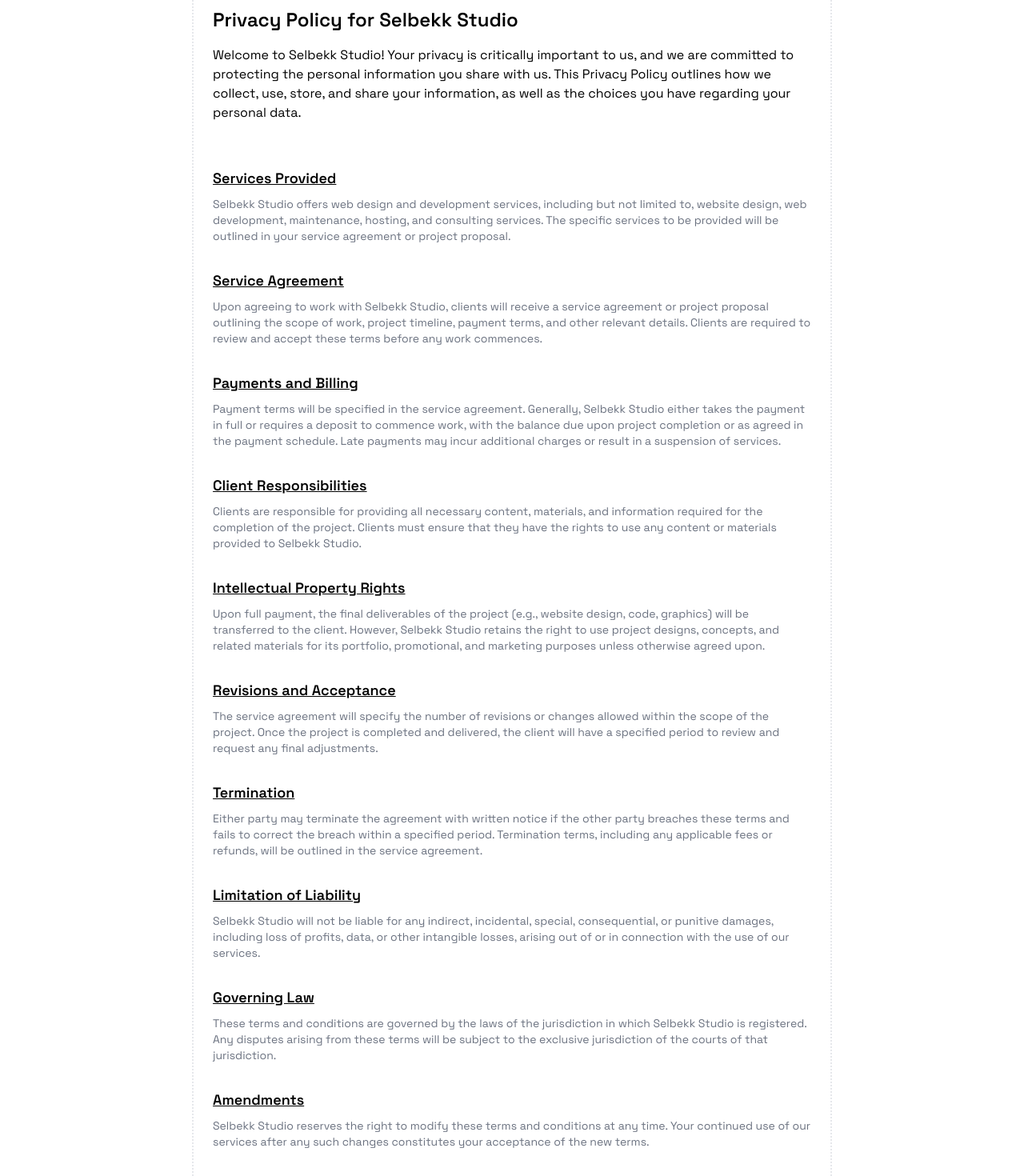
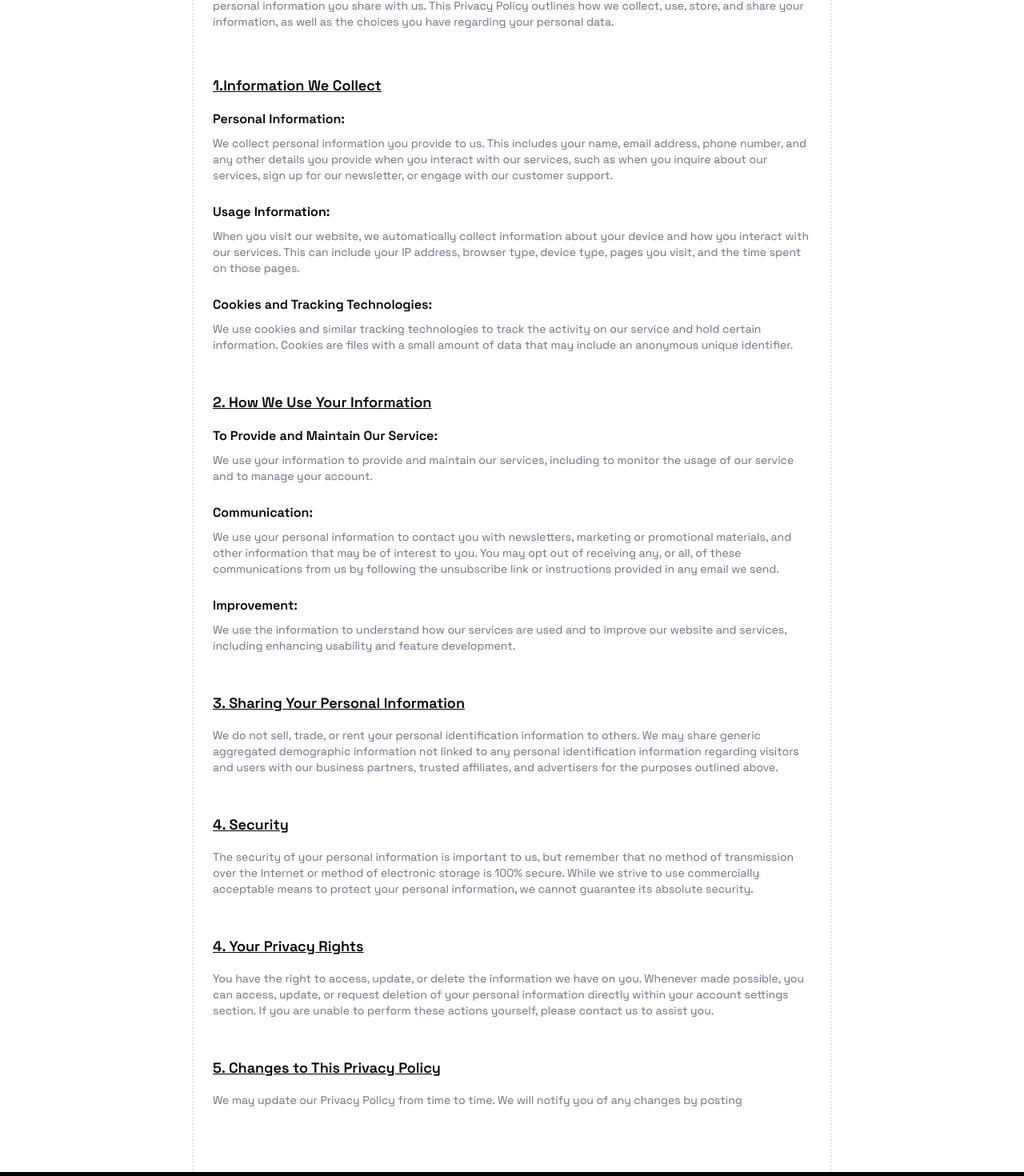
Before and after one commit to mselbekk11/selbekk-studio, a Next.js app: page /privacy-policy in a window 1280 px wide. Shown: the part 184-1654 px from the top of the page at 80% size. Built offline with nearby package versions, Linux system fonts and the light colour scheme.

Commit message:
legal pages

```diff
--- a/app/privacy-policy/page.tsx
+++ b/app/privacy-policy/page.tsx
@@ -1,7 +1,7 @@
 export default function Privacy() {
   const Sections = [
     {
-      title: 'Services Provided',
+      title: 'Information We Collect',
       content:
         'Selbekk Studio offers web design and development services, including but not limited to, website design, web development, maintenance, hosting, and consulting services. The specific services to be provided will be outlined in your service agreement or project proposal.',
     },
@@ -53,13 +53,13 @@
   ];
 
   return (
-    <div className='min-h-screen mx-auto max-w-[800px] flex flex-col items-center border-dotted border-x-2 py-28 px-6 text-left'>
+    <div className='min-h-screen mx-auto max-w-[800px] flex flex-col items-center border-dotted border-x-2 py-8 px-6 text-left'>
       <div className='flex flex-col w-full'>
         <div className='pb-10'>
           <h1 className='text-2xl font-semibold pb-4'>
             Privacy Policy for Selbekk Studio
           </h1>
-          <p className='pb-4'>
+          <p className='text-sm text-gray-500 pb-4'>
             Welcome to Selbekk Studio! Your privacy is critically important to
             us, and we are committed to protecting the personal information you
             share with us. This Privacy Policy outlines how we collect, use,
@@ -68,14 +68,141 @@
           </p>
         </div>
 
-        {Sections.map((item) => (
+        <div className='pb-6'>
+          <h2 className='text-lg font-semibold pb-4 underline'>
+            1.Information We Collect
+          </h2>
+          <div className='pb-6'>
+            <h3 className='text-base font-semibold pb-2'>
+              Personal Information:
+            </h3>
+            <p className='text-sm text-gray-500'>
+              We collect personal information you provide to us. This includes
+              your name, email address, phone number, and any other details you
+              provide when you interact with our services, such as when you
+              inquire about our services, sign up for our newsletter, or engage
+              with our customer support.
+            </p>
+          </div>
+          <div className='pb-6'>
+            <h3 className='text-base font-semibold pb-2'>Usage Information:</h3>
+            <p className='text-sm text-gray-500'>
+              When you visit our website, we automatically collect information
+              about your device and how you interact with our services. This can
+              include your IP address, browser type, device type, pages you
+              visit, and the time spent on those pages.
+            </p>
+          </div>
+          <div className='pb-6'>
+            <h3 className='text-base font-semibold pb-2'>
+              Cookies and Tracking Technologies:
+            </h3>
+            <p className='text-sm text-gray-500'>
+              We use cookies and similar tracking technologies to track the
+              activity on our service and hold certain information. Cookies are
+              files with a small amount of data that may include an anonymous
+              unique identifier.
+            </p>
+          </div>
+        </div>
+
+        <div className='pb-6'>
+          <h2 className='text-lg font-semibold pb-4 underline'>
+            2. How We Use Your Information
+          </h2>
+          <div className='pb-6'>
+            <h3 className='text-base font-semibold pb-2'>
+              To Provide and Maintain Our Service:
+            </h3>
+            <p className='text-sm text-gray-500'>
+              We use your information to provide and maintain our services,
+              including to monitor the usage of our service and to manage your
+              account.
+            </p>
+          </div>
+          <div className='pb-6'>
+            <h3 className='text-base font-semibold pb-2'>Communication: </h3>
+            <p className='text-sm text-gray-500'>
+              We use your personal information to contact you with newsletters,
+              marketing or promotional materials, and other information that may
+              be of interest to you. You may opt out of receiving any, or all,
+              of these communications from us by following the unsubscribe link
+              or instructions provided in any email we send.
+            </p>
+          </div>
+          <div className='pb-6'>
+            <h3 className='text-base font-semibold pb-2'>Improvement:</h3>
+            <p className='text-sm text-gray-500'>
+              We use the information to understand how our services are used and
+              to improve our website and services, including enhancing usability
+              and feature development.
+            </p>
+          </div>
+        </div>
+
+        <div className='pb-6'>
+          <h2 className='text-lg font-semibold pb-4 underline'>
+            3. Sharing Your Personal Information
+          </h2>
+          <div className='pb-6'>
+            <p className='text-sm text-gray-500'>
+              We do not sell, trade, or rent your personal identification
+              information to others. We may share generic aggregated demographic
+              information not linked to any personal identification information
+              regarding visitors and users with our business partners, trusted
+              affiliates, and advertisers for the purposes outlined above.
+            </p>
+          </div>
+        </div>
+
+        <div className='pb-6'>
+          <h2 className='text-lg font-semibold pb-4 underline'>4. Security</h2>
+          <div className='pb-6'>
+            <p className='text-sm text-gray-500'>
+              The security of your personal information is important to us, but
+              remember that no method of transmission over the Internet or
+              method of electronic storage is 100% secure. While we strive to
+              use commercially acceptable means to protect your personal
+              information, we cannot guarantee its absolute security.
+            </p>
+          </div>
+        </div>
+
+        <div className='pb-6'>
+          <h2 className='text-lg font-semibold pb-4 underline'>
+            4. Your Privacy Rights
+          </h2>
+          <div className='pb-6'>
+            <p className='text-sm text-gray-500'>
+              You have the right to access, update, or delete the information we
+              have on you. Whenever made possible, you can access, update, or
+              request deletion of your personal information directly within your
+              account settings section. If you are unable to perform these
+              actions yourself, please contact us to assist you.
+            </p>
+          </div>
+        </div>
+
+        <div className='pb-6'>
+          <h2 className='text-lg font-semibold pb-4 underline'>
+            5. Changes to This Privacy Policy
+          </h2>
+          <div className='pb-6'>
+            <p className='text-sm text-gray-500'>
+              We may update our Privacy Policy from time to time. We will notify
+              you of any changes by posting
+            </p>
+          </div>
+        </div>
+
+        {/* {Sections.map((item) => (
           <div key={item.title} className='pb-8'>
             <h2 className='text-lg font-semibold pb-2 underline'>
               {item.title}
             </h2>
             <p className='text-sm text-gray-500'>{item.content}</p>
           </div>
-        ))}
+        ))} */}
       </div>
     </div>
   );
--- a/app/terms-and-conditions/page.tsx
+++ b/app/terms-and-conditions/page.tsx
@@ -53,13 +53,13 @@
   ];
 
   return (
-    <div className='min-h-screen mx-auto max-w-[800px] flex flex-col items-center border-dotted border-x-2 py-28 px-6 text-left'>
+    <div className='min-h-screen mx-auto max-w-[800px] flex flex-col items-center border-dotted border-x-2 py-8 px-6 text-left'>
       <div className='flex flex-col w-full'>
         <div className='pb-10'>
           <h1 className='text-2xl font-semibold pb-4'>
             Welcome to Selbekk Studio
           </h1>
-          <p className='pb-4'>
+          <p className='text-sm text-gray-500 pb-4'>
             Thank you for choosing Selbekk Studio for your web design and
             development needs. By accessing or using our services, you agree to
             be bound by the terms and conditions set forth below. If you do not
@@ -72,7 +72,7 @@
             <h2 className='text-lg font-semibold pb-2 underline'>
               {item.title}
             </h2>
-            <p className="text-sm text-gray-500">{item.content}</p>
+            <p className='text-sm text-gray-500'>{item.content}</p>
           </div>
         ))}
       </div>
--- a/components/Hero.tsx
+++ b/components/Hero.tsx
@@ -1,3 +1,4 @@
+import Link from 'next/link';
 import { ButtonOne } from './ButtonOne';
 import { ButtonTwo } from './ButtonTwo';
 import { ClientList } from './ClientList';
@@ -21,7 +22,9 @@
             </h3>
             <div className='grid grid-cols-1 gap-y-4 md:grid-cols-2 md:gap-x-4'>
               <ButtonOne text='Book a Discovery Call' />
+              <Link href='/#showcase'>
                 <ButtonTwo text='See Previous Work' />
+              </Link>
             </div>
           </div>
         </div>
```
Lines whose indentation alone changed are shown as unchanged.
